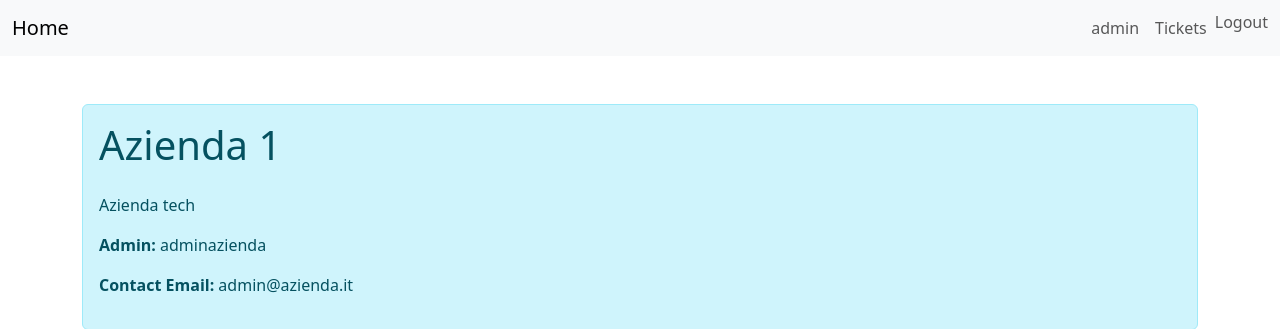
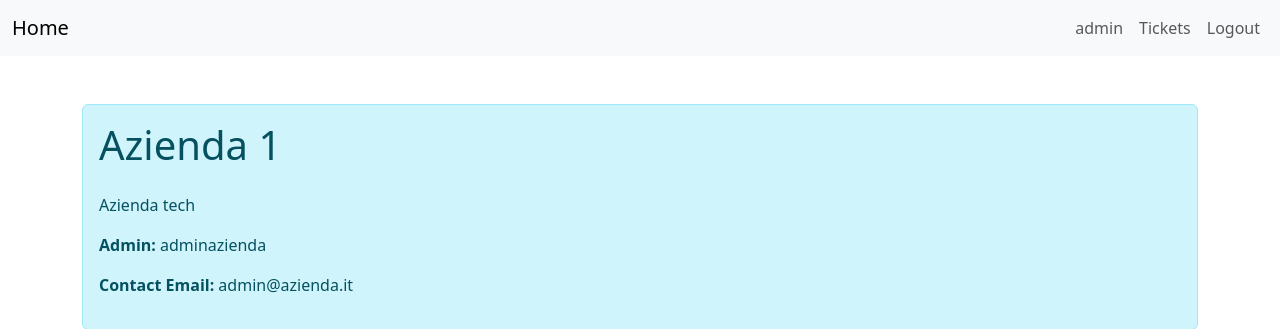
Before and after one commit to davidebenassi/AskSupport, a Django app: page /companies/17/ in a window 1280 px wide. Shown: the top 329 px of the page. Run offline with Django 5.2, Linux system fonts and the light colour scheme; a user stored in the database is signed in; data comes from the database, SQL or seed files in the repository; both versions use the stored data as it was after the commit; data that the repository does not hold is empty.

Commit message:
logout allignment

```diff
--- a/project-folder/templates/navbar.html
+++ b/project-folder/templates/navbar.html
@@ -5,9 +5,8 @@
             <span class="navbar-toggler-icon"></span>
         </button>
         <div class="collapse navbar-collapse" id="navbarNav">
-            <ul class="navbar-nav ms-auto">
+            <ul class="navbar-nav ms-auto align-items-center">
                 {% if user.is_authenticated %}
-
                     {% if "CompanyAdministrators" in user.groups.all.0.name %}
                         <li class="nav-item">
                             <a class="nav-link" href="{% url 'company-profile' %}">{{ user.related_company.name }}</a>
@@ -18,15 +17,13 @@
                         <li class="nav-item">
                             <a class="nav-link" href="{% url 'admin-dashboard' %}">Dashboard</a>
                         </li>
-
                     {% elif "Employees" in user.groups.all.0.name %}
                         <li class="nav-item">
-                            <p class="nav-link" >{{ user.username }}</p>
+                            <span class="nav-link">{{ user.username }}</span>
                         </li>
                         <li class="nav-item">
-                            <a class="nav-link" href="{% url 'employee-dashboard' %}"">Dashboard</a>
+                            <a class="nav-link" href="{% url 'employee-dashboard' %}">Dashboard</a>
                         </li>
-
                     {% else %}
                         <li class="nav-item">
                             <a class="nav-link" href="{% url 'user-profile' %}">{{ user.username }}</a>
@@ -34,12 +31,11 @@
                         <li class="nav-item">
                             <a class="nav-link" href="{% url 'user-tickets' %}">Tickets</a>
                         </li>
-
                     {% endif %}
                     <li class="nav-item">
-                        <form method="POST" action="{% url 'logout' %}">
+                        <form method="POST" action="{% url 'logout' %}" class="d-flex align-items-center mb-0">
                             {% csrf_token %}
-                            <button type="submit" class="btn btn-link nav-link" style="display: inline; padding: 0;">Logout</button>
+                            <button type="submit" class="nav-link">Logout</button>
                         </form>
                     </li>
                 {% else %}
```
Also changed, not shown: project-folder/db.sqlite3.
